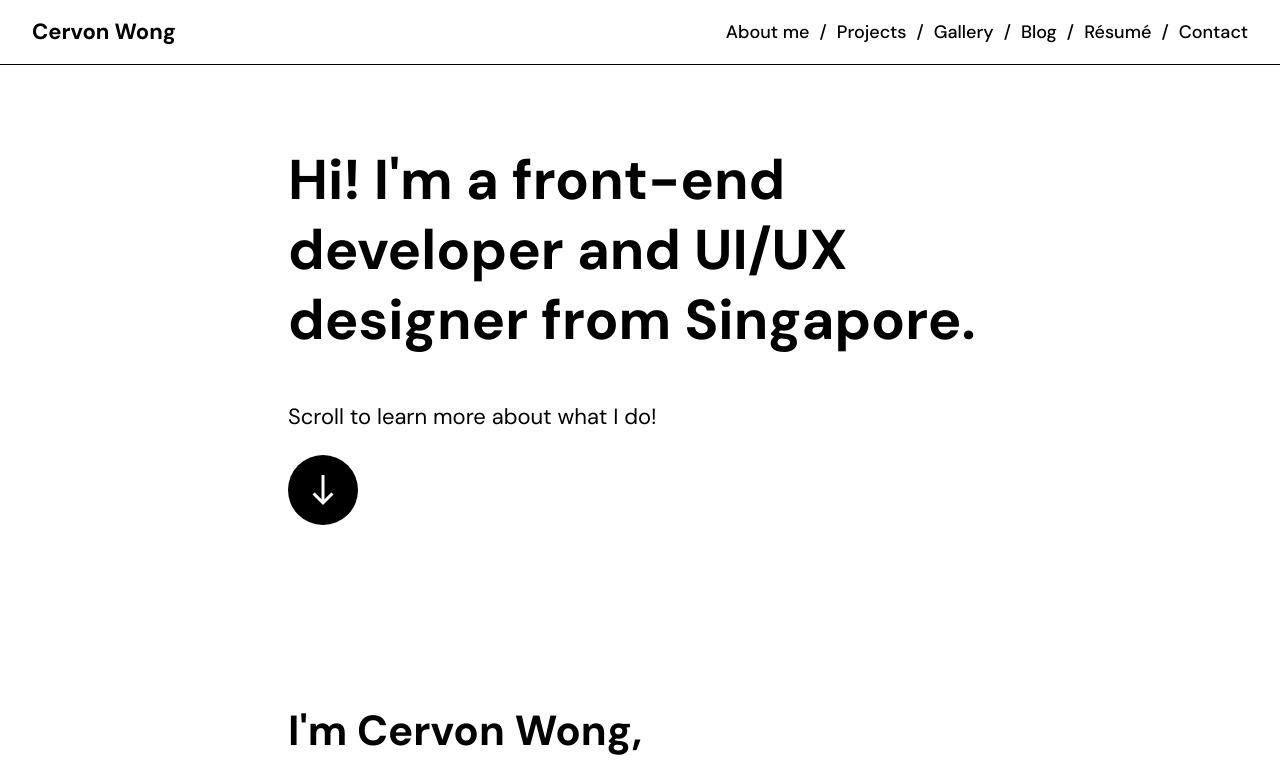
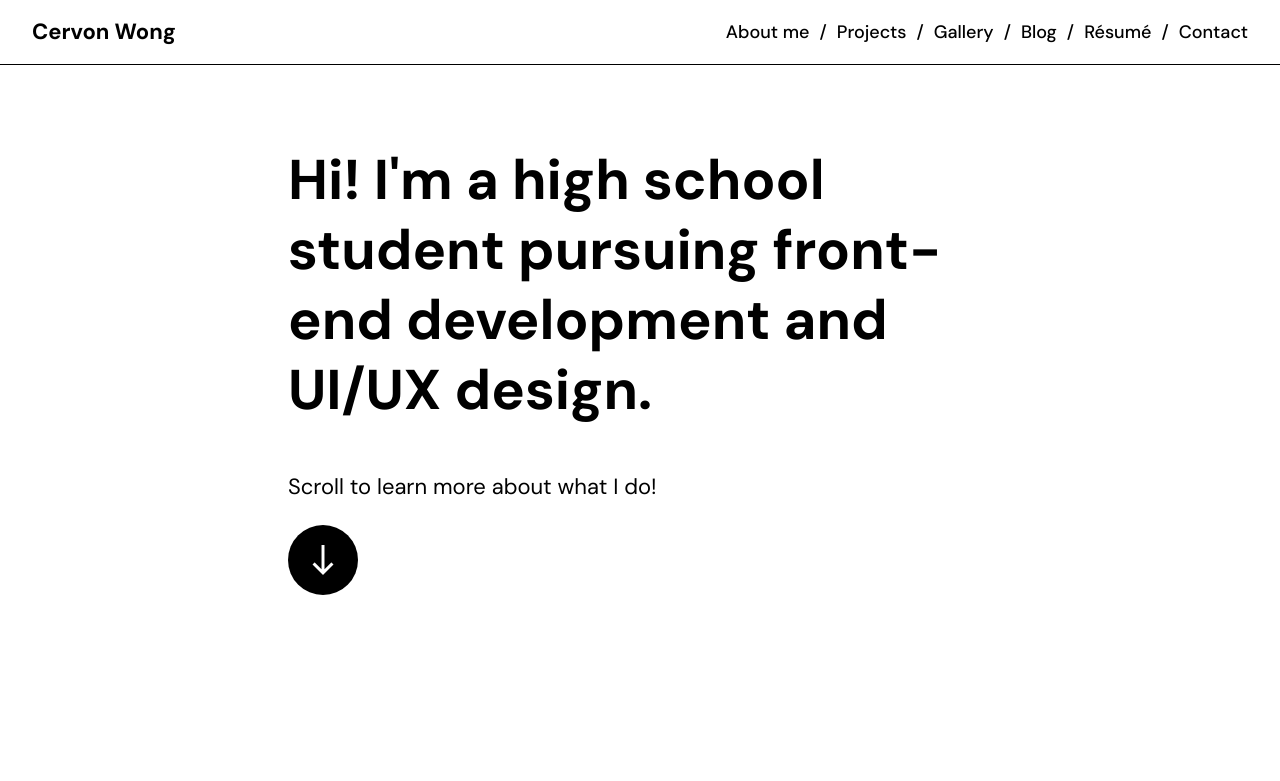
Before and after one commit to cervonwong/portfolio, a Vue app: page / in a window 1280 px wide. Shown: the top 781 px of the page. Built offline with nearby package versions, Linux system fonts and the light colour scheme.

Commit message:
Update title text in homepage

```diff
--- a/src/views/Home.vue
+++ b/src/views/Home.vue
@@ -5,7 +5,10 @@
 <template>
   <main>
     <section class="section-intro">
-      <h1>Hi! I'm a front-end developer and UI/UX designer from Singapore.</h1>
+      <h1>
+        Hi! I'm a high school student pursuing front-end development and UI/UX
+        design.
+      </h1>
       <p class="intro-subtitle">Scroll to learn more about what I do!</p>
       <a href="#about" class="intro-scroll-anchor">
         <span class="material-icons-sharp">south</span>
```
